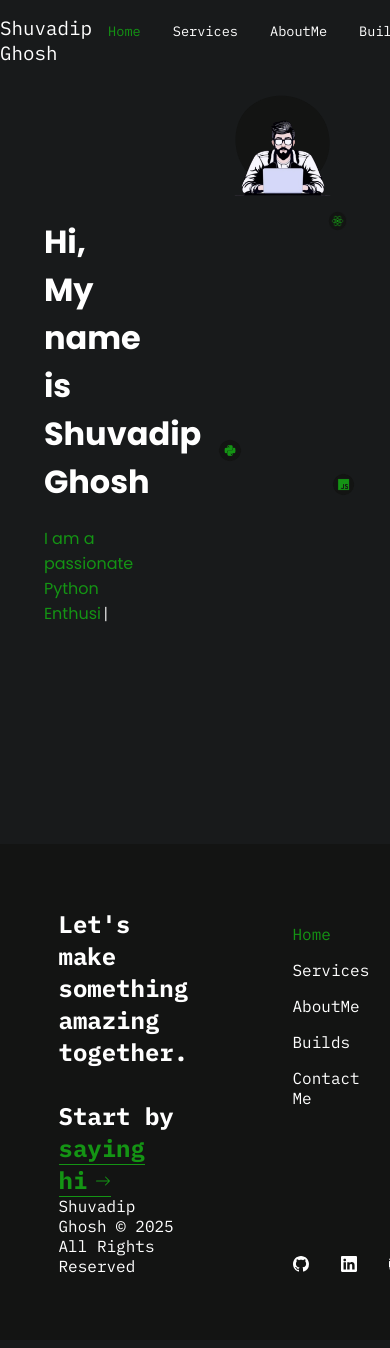
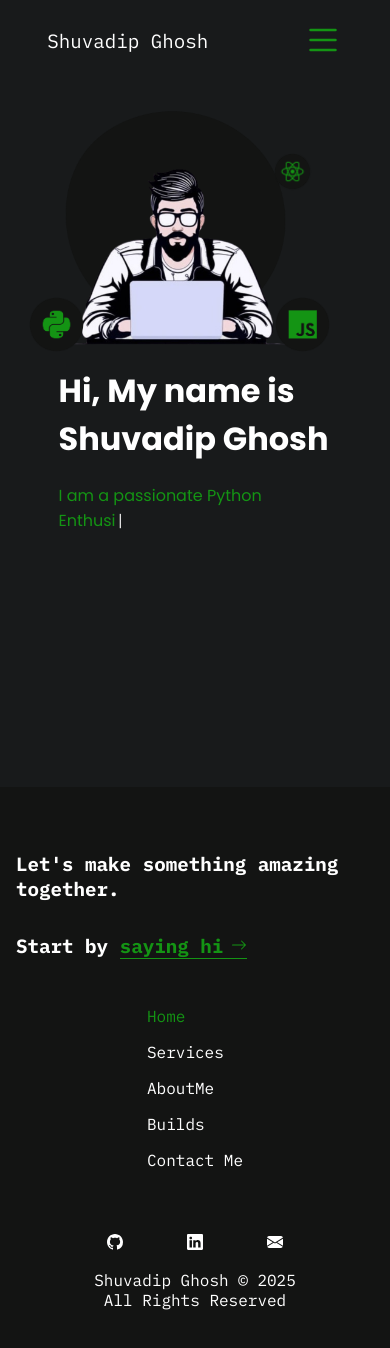
Before and after one commit to Shuvadip-Ghosh/portfolio, a React (Create React App) app in the folder frontend/: page / in a window 390 px wide. Shown: the top 1348 px of the page. Built offline with nearby package versions, Linux system fonts and the light colour scheme.

Commit message:
header home and footer made responsive

```diff
--- a/frontend/src/App.js
+++ b/frontend/src/App.js
@@ -1,4 +1,5 @@
-import "./App.css";
+import "./Desk.css";
+import "./Mob.css";
 import { BrowserRouter, Routes, Route, Outlet } from "react-router";
 import Header from "./components/header.js";
 import Home from "./components/home.js";
--- a/frontend/src/App.css
+++ b/frontend/src/Desk.css
@@ -52,6 +52,15 @@ nav {
     justify-content: space-around;
     align-items: center;
     background-color: var(--primary-bg-color);
+}
+.fold{
+    display: flex;
+    justify-content: center;
+    align-items: center;
+    background-color: var(--primary-bg-color);
+}
+.resp{
+    display: none;
 }
 nav ul {
     display: flex;
@@ -400,14 +409,16 @@ textarea {
 /* contact */
 
 /* footer */
-.footer {
+.footer{
+    padding: 4rem 0;
+    background-color: var(--secondary-bg-color);
     width: 100%;
-    background-color: var(--secondary-bg-color);
-    padding: 4rem 0;
+}
+.footer-top,.footer-btm {
     display: flex;
     justify-content: space-around;
 }
-.footertxt {
+.footertxt,.footerbtmleft {
     width: 30%;
     display: flex;
     flex-direction: column;
@@ -416,7 +427,7 @@ textarea {
 .footertxt > div > h1 {
     margin-bottom: 2rem !important;
 }
-.footernav {
+.footernav,.footerbtmright {
     width: 10%;
     display: flex;
     flex-direction: column;
--- /dev/null
+++ b/frontend/src/Mob.css
@@ -0,0 +1,128 @@
+@media (max-width : 500px) {
+	:root {
+		--primary-bg-color: #181a1b;
+		--secondary-bg-color: #131413;
+		--primary-color: #149414;
+		--secondary-color: white;
+	}
+
+	* {
+		padding: 0;
+		margin: 0;
+	}
+
+	*::-webkit-scrollbar {
+		display: none;
+	}
+	/* header */
+	.fold{
+		display: none;
+		width: 100%;
+		position: inherit;
+		top: 5rem;
+	}
+	nav ul{
+		flex-direction: column;
+		width: max-content;
+	}
+	nav ul li {
+		font-size: 1rem;
+		text-align: center;
+		margin-bottom: 0.5rem;
+	}
+	.mid,.right{
+		margin-bottom: 1.5rem;
+		display: flex;
+		justify-content: center;
+	}
+	.mid > ul {
+		width: 100%;
+	}
+	.right >ul{
+		flex-direction: row;
+	}
+	.resp{
+		z-index: 6;
+		display: block;
+	}
+	/* header */
+
+	/* home */
+	.home{
+		flex-direction: column;
+		width: 100%;
+		margin-top: 7rem;
+		justify-content: center;
+		height: 80vh;
+	}
+	.leftSection{
+		width: 70%;
+	}
+	#element{
+		font-size: 1rem;
+	}
+	.dev{
+		width: 70%;
+		left: 10%;
+	}
+	.PY{
+		width: 15%;
+		top: 35%;
+		left: 7%;
+	}
+	.JS{
+		width: 15%;
+		top: 35%;
+		left: 70%;
+	}
+	.RE{
+		width: 10%;
+		top: 18%;
+		left: 70%;
+	}
+	/* home */
+
+	/* services */
+
+	/* services */
+
+	/* footer */
+	.footer{
+		width: 100%;
+	}
+	.footer-top{
+		width: 100%;
+		display: block;
+	}
+	.footertxt{
+		width: fit-content;
+		font-size: 0.8rem;
+		margin: 0 1rem;
+	}
+	.footernav{
+		width: fit-content;
+		margin: 2rem auto;
+	}
+	.footer-btm{
+		width: 100%;
+		display: flex;
+		flex-direction: column-reverse;
+		justify-content: center;
+	}
+	.footerbtmleft{
+		width: 60%;
+		text-align: center;
+		margin: 0 auto;
+		margin-top: 1rem;
+	}
+	.footerbtmright{
+		width: 100%;
+	}
+	.footerbtmright > ul{
+		margin: auto;
+	}
+	.footerbtmright ul li {
+		margin: 0 2rem;
+	}
+	/* footer */
+}
--- a/frontend/src/components/footer.js
+++ b/frontend/src/components/footer.js
@@ -4,6 +4,7 @@ import { NavLink } from "react-router";
 export default function Footer() {
     return (
         <section className="footer">
+            <div className="footer-top">
                 <div className="footertxt">
                     <div>
                         <h1>Let's make something amazing together.</h1>
@@ -27,9 +28,6 @@ export default function Footer() {
                             </NavLink>
                         </h2>
                     </div>
-                <div className="footerbtmleft">
-                    Shuvadip Ghosh © 2025 All Rights Reserved
-                </div>
                 </div>
                 <div className="footernav">
                     <ul>
@@ -49,6 +47,12 @@ export default function Footer() {
                             <NavLink to="/contact">Contact Me</NavLink>
                         </li>
                     </ul>
+                </div>
+            </div>
+            <div className="footer-btm">
+                <div className="footerbtmleft">
+                    Shuvadip Ghosh © 2025 All Rights Reserved
+                </div>
                 <div className="footerbtmright">
                     <ul>
                         <li className="socials">
--- a/frontend/src/components/header.js
+++ b/frontend/src/components/header.js
@@ -1,11 +1,18 @@
-import React from "react";
+import React,{useState} from "react";
 import { NavLink } from "react-router";
 
 export default function Header() {
+  const [style, setStyle] = useState({});
+  const extendnav =() =>{
+    setStyle({
+      display: style.display==='block' ? 'none':'block',
+    });
+  }
   return (
     <header>
       <nav>
         <div className="left">Shuvadip Ghosh</div>
+        <div className="fold" style={style}>
           <div className="mid">
             <ul>
               <li>
@@ -71,6 +78,10 @@ export default function Header() {
               </li>
             </ul>
           </div>
+        </div>
+        <svg onClick={extendnav} xmlns="http://www.w3.org/2000/svg" width="40" height="40" fill="currentColor" className="bi bi-list resp" viewBox="0 0 16 16">
+          <path fill="#149414" fill-rule="evenodd" d="M2.5 12a.5.5 0 0 1 .5-.5h10a.5.5 0 0 1 0 1H3a.5.5 0 0 1-.5-.5m0-4a.5.5 0 0 1 .5-.5h10a.5.5 0 0 1 0 1H3a.5.5 0 0 1-.5-.5m0-4a.5.5 0 0 1 .5-.5h10a.5.5 0 0 1 0 1H3a.5.5 0 0 1-.5-.5"/>
+        </svg>
       </nav>
     </header>
   );
```
Lines whose indentation alone changed are shown as unchanged.
